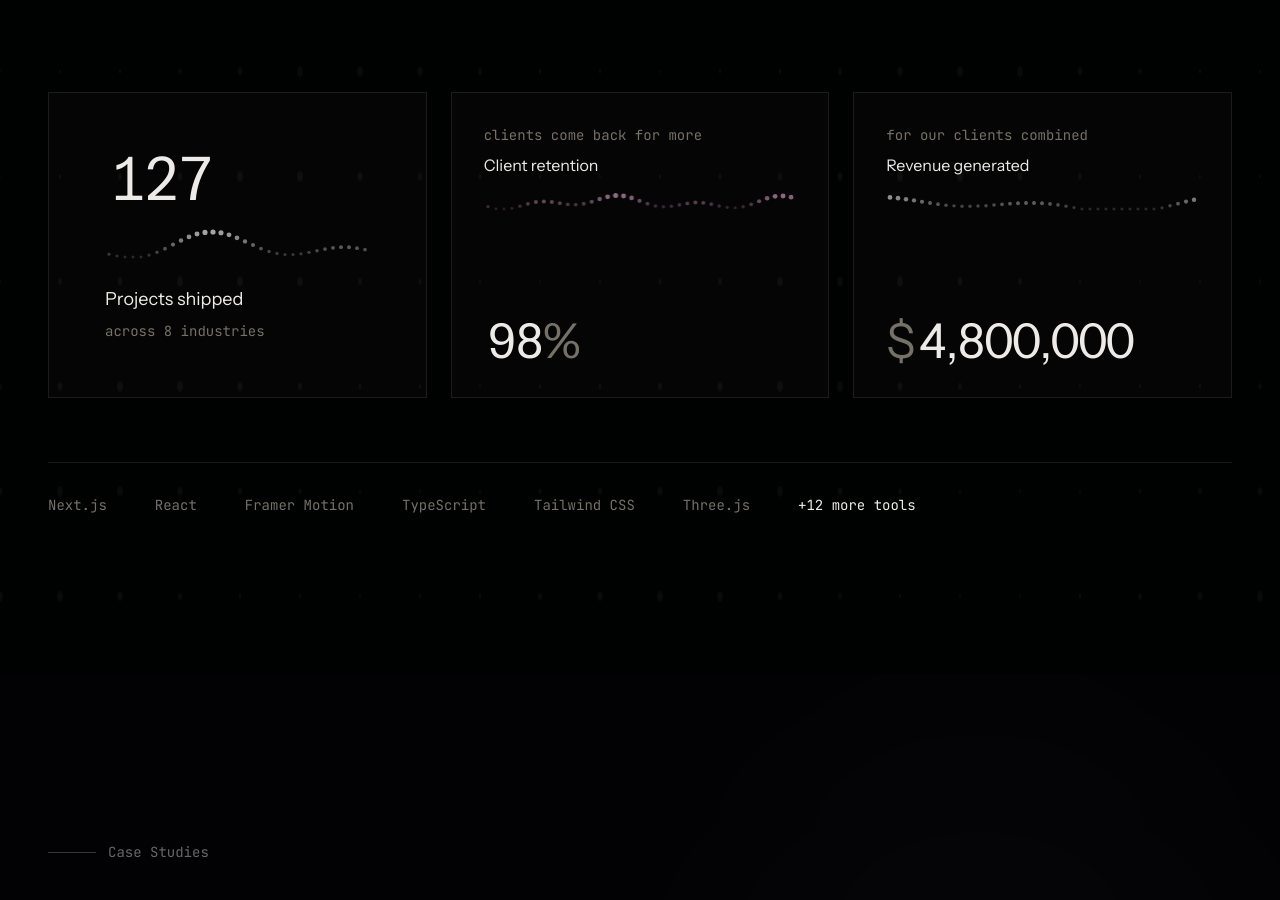
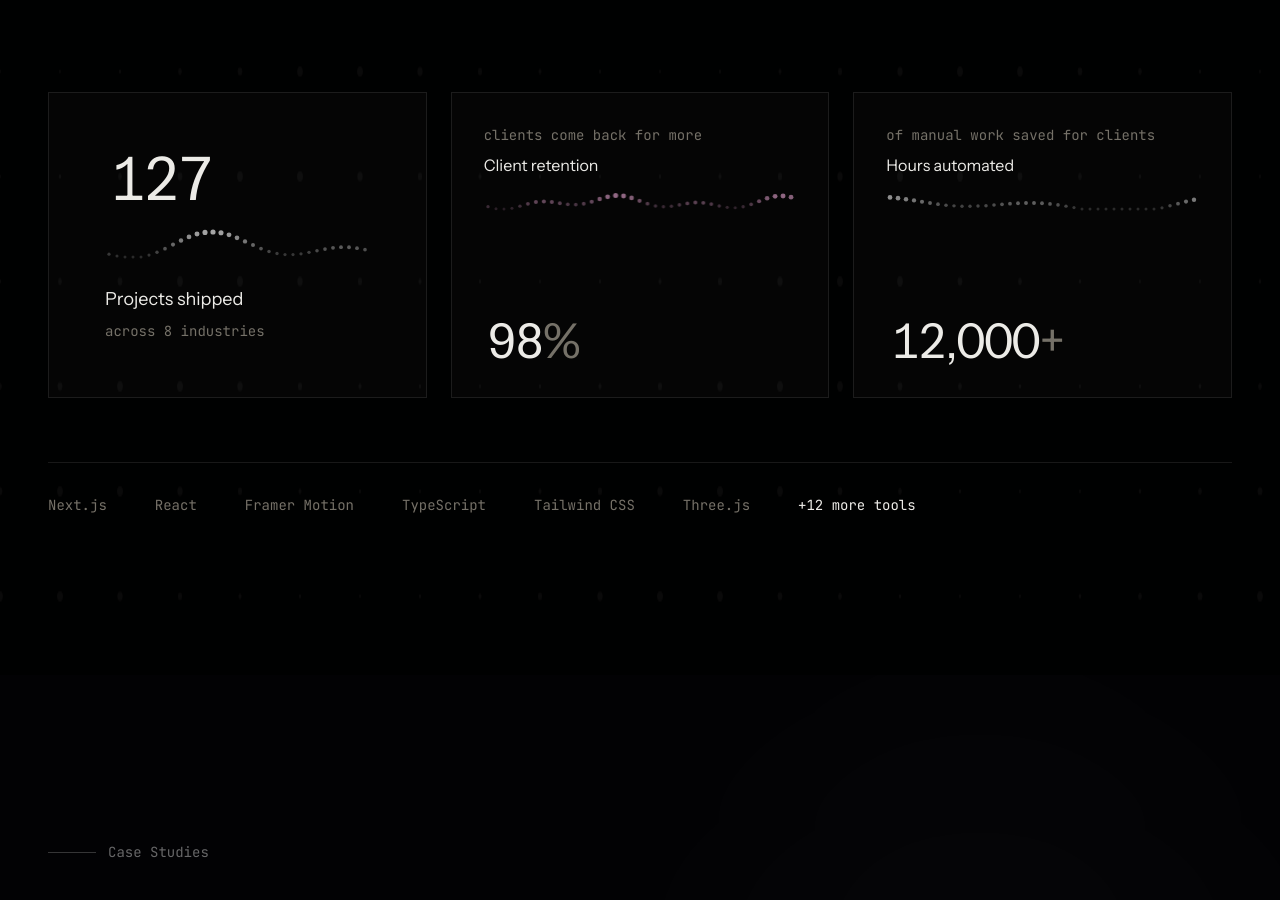
Before and after one commit to Taha9876/VYNX-Solutions, a Next.js app: page / in a window 1280 px wide. Shown: the part 5980-6880 px from the top of the page. Built offline with nearby package versions, Linux system fonts and the light colour scheme.

Commit message:
Replace revenue metric with hours automated
Co-Authored-By: Claude Fable 5 <noreply@anthropic.com>

```diff
--- a/components/landing/metrics-section.tsx
+++ b/components/landing/metrics-section.tsx
@@ -18,11 +18,11 @@ const metrics = [
     sublabel: "clients come back for more",
   },
   {
-    value: 4800000,
-    suffix: "",
-    prefix: "$",
-    label: "Revenue generated",
-    sublabel: "for our clients combined",
+    value: 12000,
+    suffix: "+",
+    prefix: "",
+    label: "Hours automated",
+    sublabel: "of manual work saved for clients",
   },
 ];
 
```
